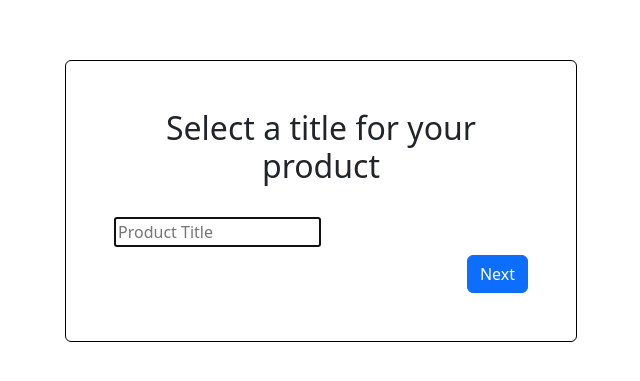
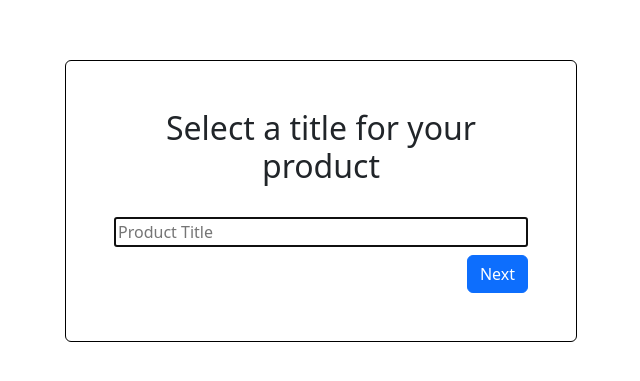
Before and after one commit to jwd222/Teebay, a React (Create React App) app: page /add-product in a window 1280 px wide. Shown: the part 199-580 px from the top of the page, without its empty margins (319-959 px from the left). Built offline with nearby package versions, Linux system fonts and the light colour scheme.

Commit message:
edited form wrapper

```diff
--- a/src/styles/FormWrapper.js
+++ b/src/styles/FormWrapper.js
@@ -6,10 +6,10 @@ export function FormWrapper({ label, children }) {
       </h2>
       <div
         style={{
-          display: 'grid',
+          display: 'flex',
           gap: '1rem .5rem',
           justifyContent: 'flex-start',
-          gridTemplateColumns: 'auto minmax(auto, 400px)',
+          width: '100%',
         }}
       >
         {children}
```
